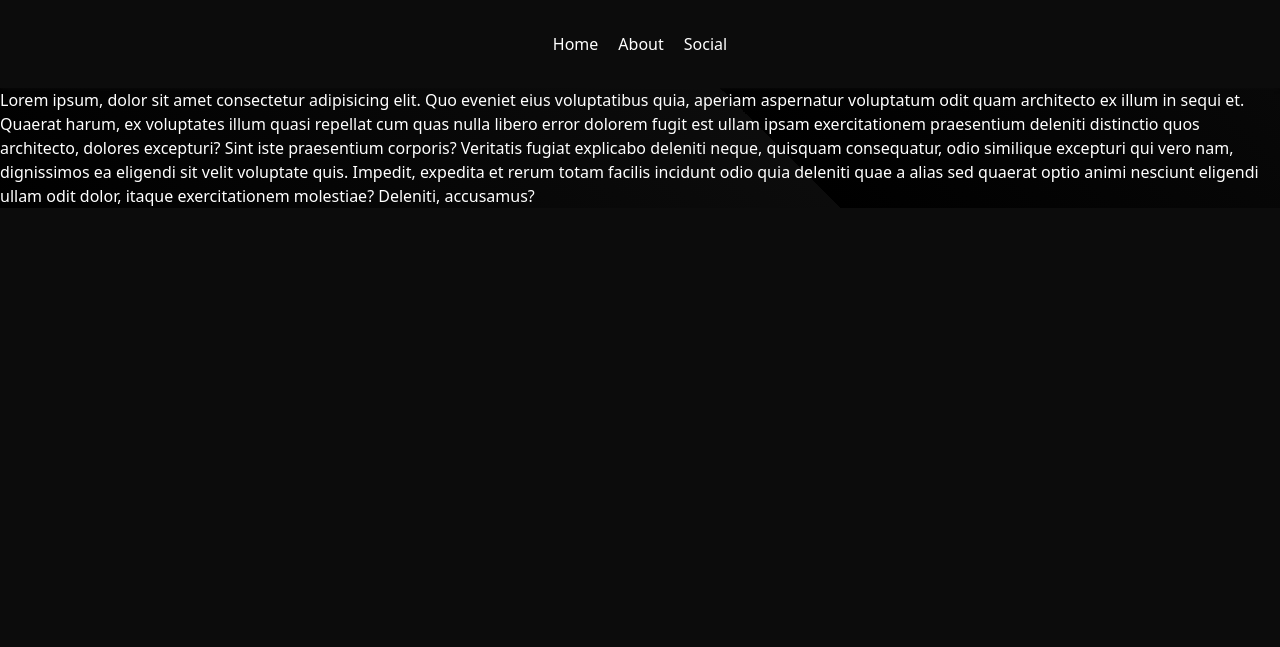
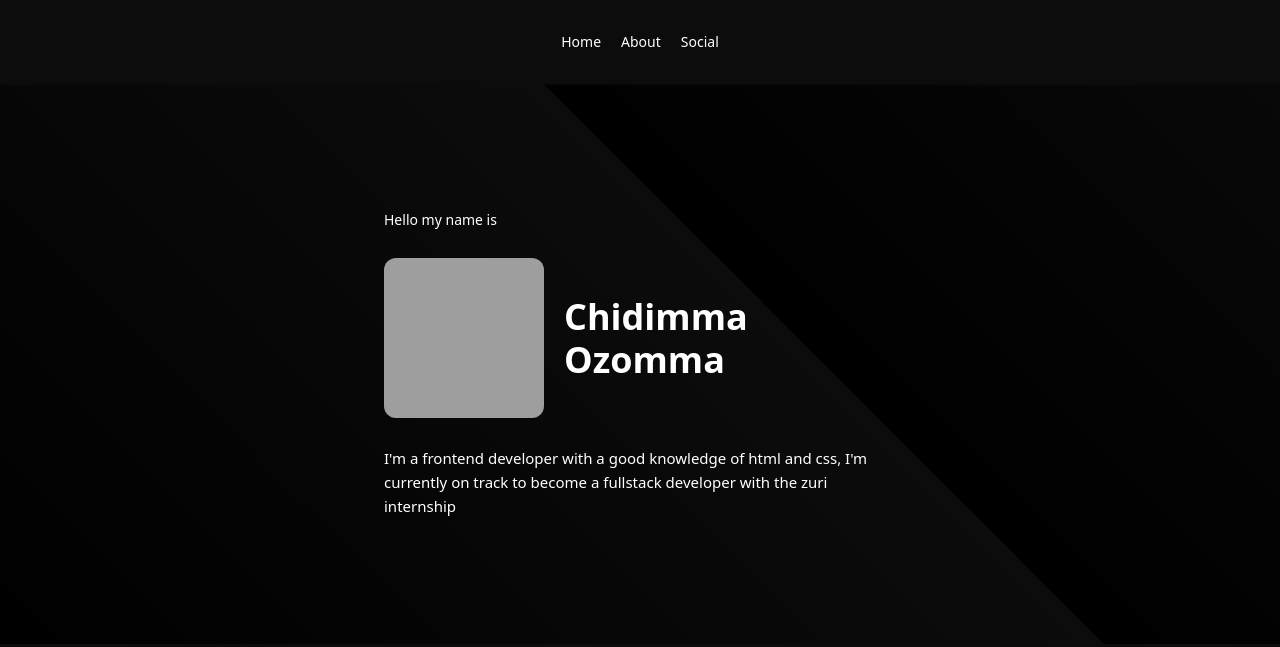
Before and after one commit to RehkMansa/portfolio-monorepo, an Astro site in the folder packages/astro/: page / in a window 1280 px wide. Built offline with nearby package versions, Linux system fonts and the light colour scheme; Astro itself is replaced by a stand-in of ours; grey boxes are pictures that could not be loaded.

Commit message:
finished hero section

```diff
--- a/packages/astro/src/components/Blocks/Header.astro
+++ b/packages/astro/src/components/Blocks/Header.astro
@@ -1,6 +1,6 @@
 <header class="sticky top-0">
 	<nav class="py-8 shadow-4 bg-[#0c0c0c]">
-		<ul class="flex justify-center gap-5">
+		<ul class="flex justify-center gap-5 text-sm">
 			<li><a href="#home">Home</a></li>
 			<li><a href="#about">About</a></li>
 			<li><a href="#socials">Social</a></li>
--- a/packages/astro/src/layouts/Gradient.astro
+++ /dev/null
@@ -1,9 +0,0 @@
-<section class="gradient">
-	<slot />
-</section>
-
-<style>
-	.gradient {
-		background-image: repeating-linear-gradient(45deg, #000, #0c0c0c 60%);
-	}
-</style>
--- a/packages/astro/src/pages/index.astro
+++ b/packages/astro/src/pages/index.astro
@@ -1,25 +1,32 @@
 ---
-import Gradient from '../layouts/Gradient.astro';
 import Layout from '../layouts/Layout.astro';
 ---
 
-<Layout title="John Doe | Frontend developer">
-	<main class="">
-		<Gradient>
-			<p>
-				Lorem ipsum, dolor sit amet consectetur adipisicing elit. Quo
-				eveniet eius voluptatibus quia, aperiam aspernatur voluptatum
-				odit quam architecto ex illum in sequi et. Quaerat harum, ex
-				voluptates illum quasi repellat cum quas nulla libero error
-				dolorem fugit est ullam ipsam exercitationem praesentium
-				deleniti distinctio quos architecto, dolores excepturi? Sint
-				iste praesentium corporis? Veritatis fugiat explicabo deleniti
-				neque, quisquam consequatur, odio similique excepturi qui vero
-				nam, dignissimos ea eligendi sit velit voluptate quis. Impedit,
-				expedita et rerum totam facilis incidunt odio quia deleniti quae
-				a alias sed quaerat optio animi nesciunt eligendi ullam odit
-				dolor, itaque exercitationem molestiae? Deleniti, accusamus?
-			</p>
-		</Gradient>
+<Layout title="Chidimma Ozomma | Frontend developer">
+	<main>
+		<section
+			class="gradient sm:min-h-[35em] min-h-screen flex items-center justify-center"
+		>
+			<div class="space-y-7 sm:max-w-lg sm:px-0 max-w-[80%]">
+				<p class="text-sm">Hello my name is</p>
+				<div class="flex sm:flex-row flex-col sm:items-center gap-5">
+					<img
+						src="https://dimmazurri.netlify.app/assets/dimma.jpg"
+						alt="Chidimma Ozomma Linda"
+						class="sm:h-40 h-[300px] sm:w-40 rounded-xl aspect-square object-cover"
+					/>
+					<h1
+						class="sm:stext-5xl text-4xl max-[361px]:text-3xl font-bold lh-12"
+					>
+						Chidimma <br class="hidden sm:block" />Ozomma
+					</h1>
+				</div>
+				<p class="text-[15px] leading-6">
+					I'm a frontend developer with a good knowledge of html and
+					css, I'm currently on track to become a fullstack developer
+					with the zuri internship
+				</p>
+			</div>
+		</section>
 	</main>
 </Layout>
--- a/packages/astro/src/styles/global.css
+++ b/packages/astro/src/styles/global.css
@@ -69,3 +69,11 @@ html {
 .shadow-4 {
 	box-shadow: 0 0 4px #0e0d0d;
 }
+
+.gradient {
+	background-image: repeating-linear-gradient(45deg, #000, #0c0c0c 60%);
+}
+
+.lh-12 {
+	line-height: 1.2;
+}
```
